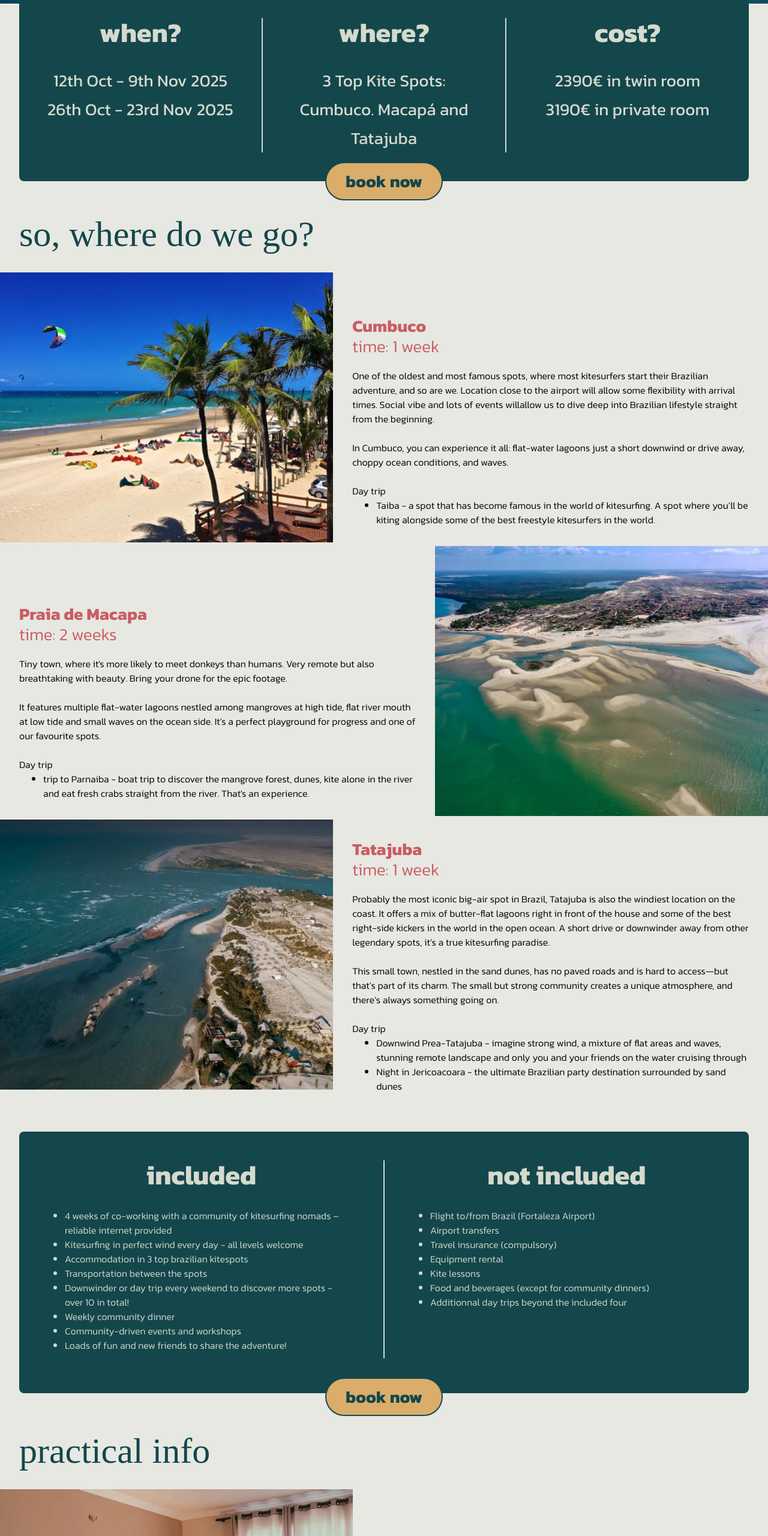
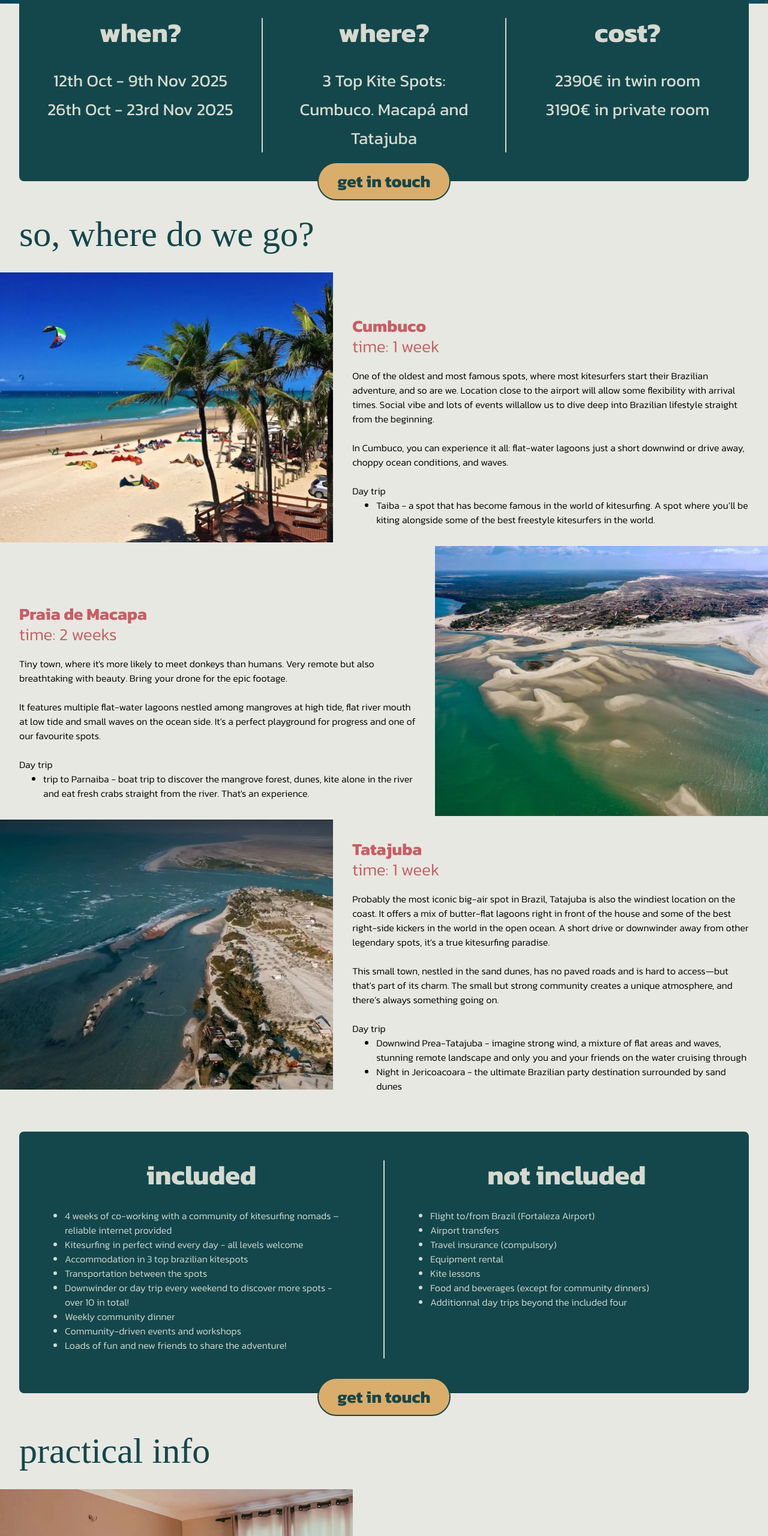
Before and after one commit to zeedenis88/nomadwinds.club, a plain HTML site: page brazil/index.html in a window 1280 px wide. Shown: the part 1640-4200 px from the top of the page at 60% size. Drawn offline with Linux system fonts and the light colour scheme; grey boxes are pictures that could not be loaded; a web font is replaced by a local one.

Commit message:
change wording for CTA

```diff
--- a/brazil/index.html
+++ b/brazil/index.html
@@ -97,7 +97,7 @@
                     </div>
                 </div>
             </div>
-            <a href="https://forms.zohopublic.com/technomad1/form/NomadWindsletsgetintouch/formperma/QHu-av-K4NOxag_wZ2CX3Y_y7di-mNwiS5E6VMwqm3g" target="_blank" class="btn"><span>book now</span></a>
+            <a href="https://forms.zohopublic.com/technomad1/form/NomadWindsletsgetintouch/formperma/QHu-av-K4NOxag_wZ2CX3Y_y7di-mNwiS5E6VMwqm3g" target="_blank" class="btn"><span>get in touch</span></a>
         </section>
 
         <section class="section">
@@ -262,7 +262,7 @@
                     </div>
                 </div>
             </div>
-            <a href="https://forms.zohopublic.com/technomad1/form/NomadWindsletsgetintouch/formperma/QHu-av-K4NOxag_wZ2CX3Y_y7di-mNwiS5E6VMwqm3g" target="_blank" class="btn"><span>book now</span></a>
+            <a href="https://forms.zohopublic.com/technomad1/form/NomadWindsletsgetintouch/formperma/QHu-av-K4NOxag_wZ2CX3Y_y7di-mNwiS5E6VMwqm3g" target="_blank" class="btn"><span>get in touch</span></a>
         </section>
 
         <section class="section mt-32">
```
